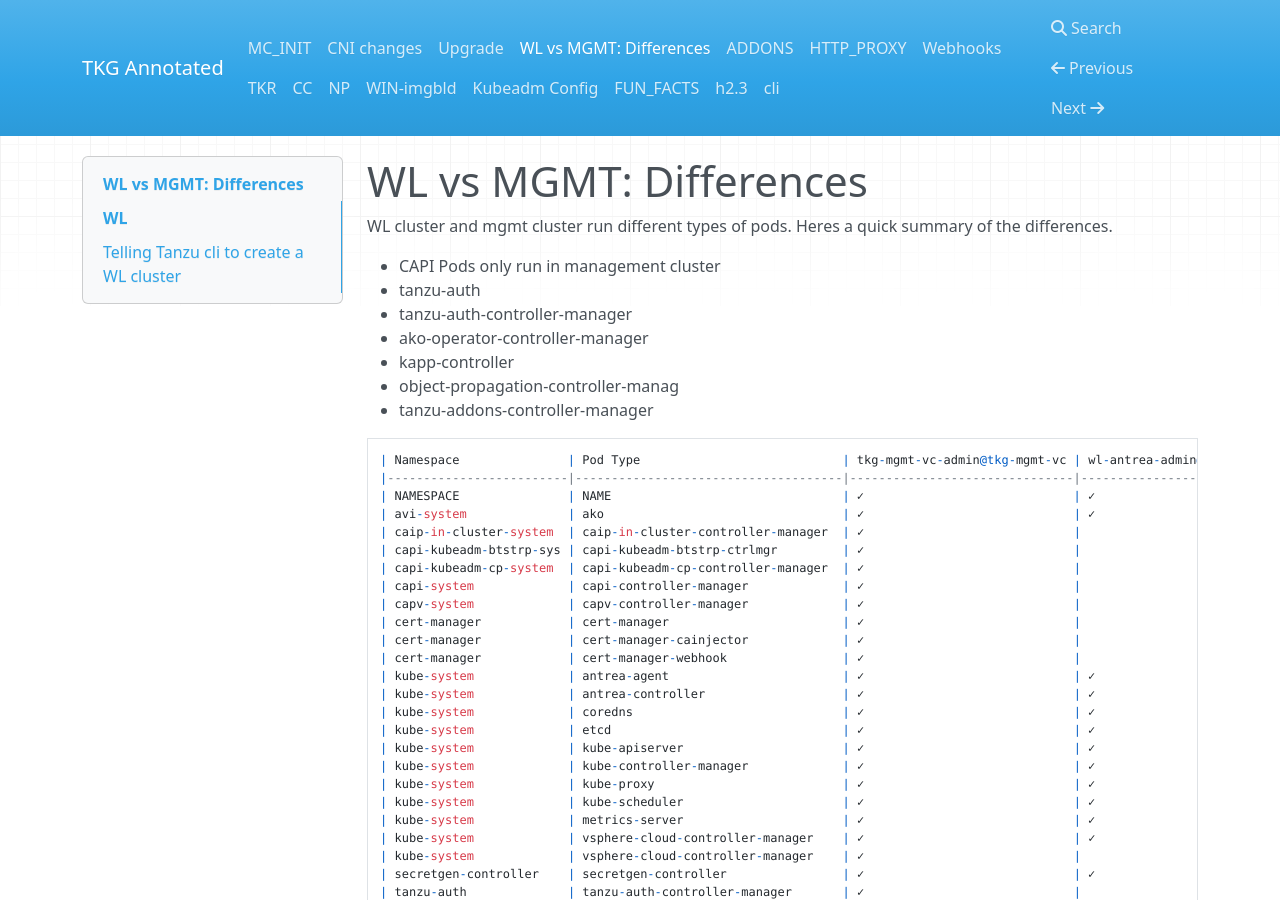
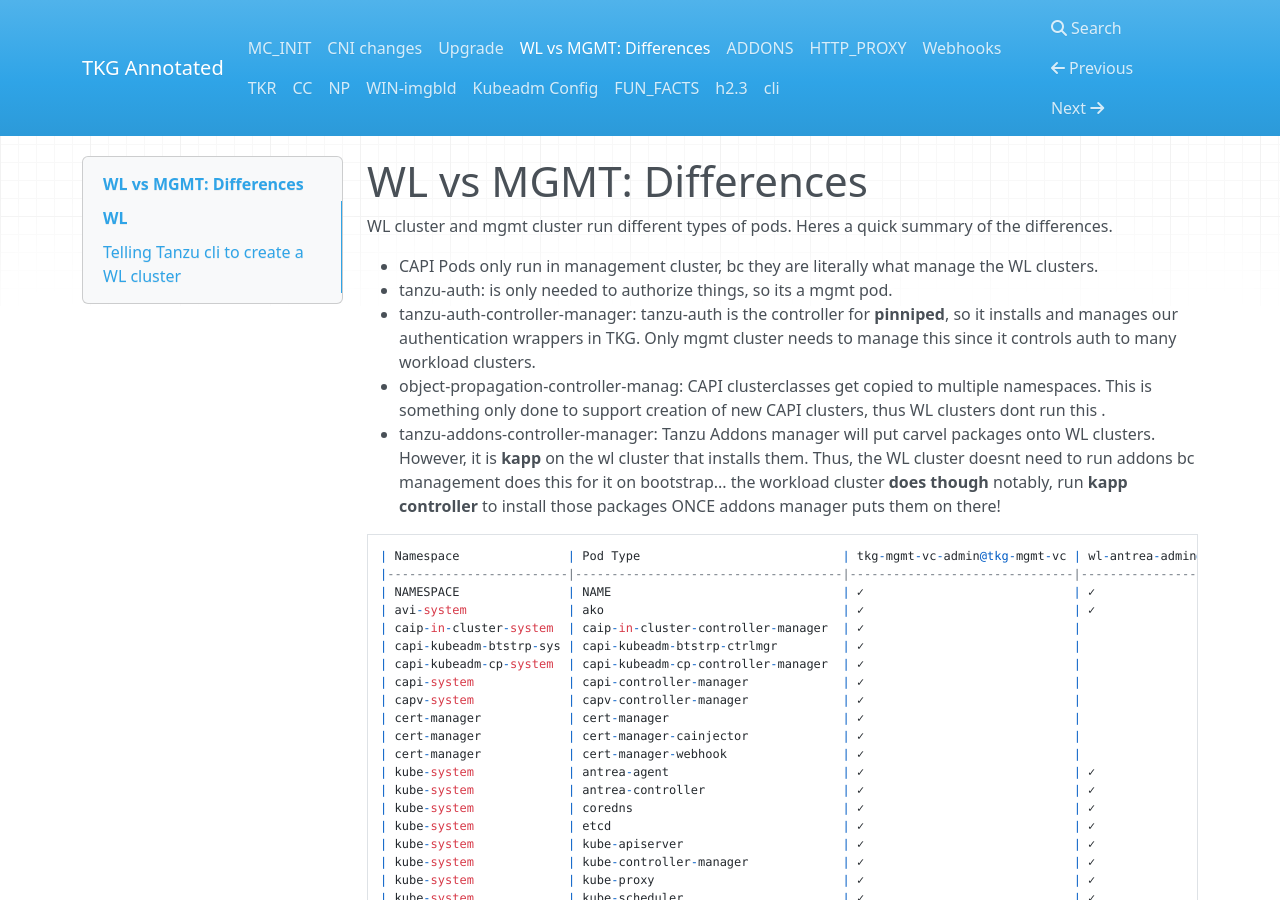
Before and after one commit to jayunit100/tanzu-install-annotated, an MkDocs documentation site: the page built from docs/z0-wl.md, in a window 1280 px wide and 900 px high. Built offline with MkDocs 1.6.1, drawn with Linux system fonts in a browser that asks for light colours; nearby versions of some CDN libraries.

Commit message:
Update z0-wl.md

````diff
--- a/docs/z0-wl.md
+++ b/docs/z0-wl.md
@@ -2,13 +2,11 @@
 
 WL cluster and mgmt cluster run different types of pods.  Heres a quick summary of the differences.
 
-- CAPI Pods only run in management cluster
-- tanzu-auth
-- tanzu-auth-controller-manager
-- ako-operator-controller-manager
-- kapp-controller
-- object-propagation-controller-manag
-- tanzu-addons-controller-manager
+- CAPI Pods only run in management cluster, bc they are literally what manage the WL clusters.
+- tanzu-auth: is only needed to authorize things, so its a mgmt pod.
+- tanzu-auth-controller-manager: tanzu-auth is the controller for **pinniped**, so it installs and manages our authentication wrappers in TKG.  Only mgmt cluster needs to manage this since it controls auth to many workload clusters.
+- object-propagation-controller-manag: CAPI clusterclasses get copied to multiple namespaces.  This is something only done to support creation of new CAPI clusters, thus WL clusters dont run this .
+- tanzu-addons-controller-manager: Tanzu Addons manager will put carvel packages onto WL clusters. However, it is **kapp** on the wl cluster that installs them.  Thus, the WL cluster doesnt need to run addons bc management does this for it on bootstrap... the workload cluster **does though** notably, run **kapp controller** to install those packages ONCE addons manager puts them on there!
 
 
 ```
````
